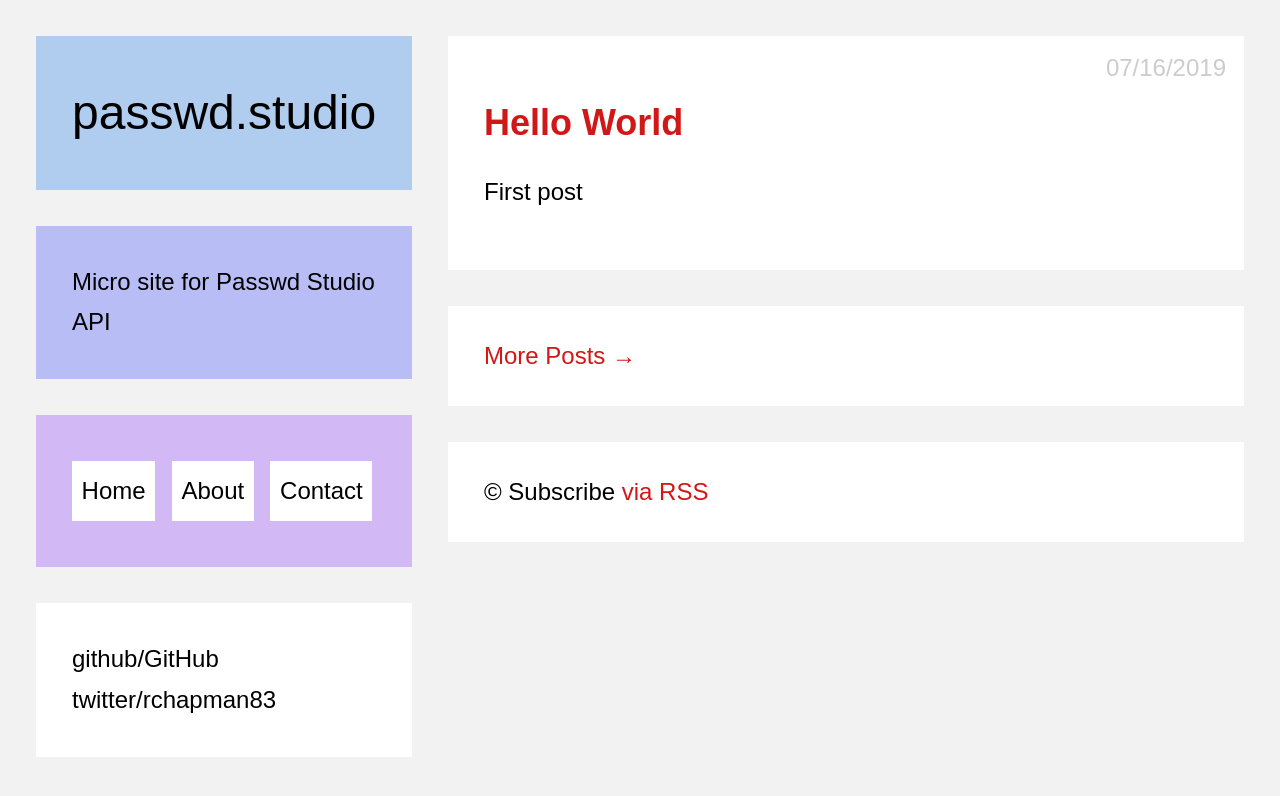
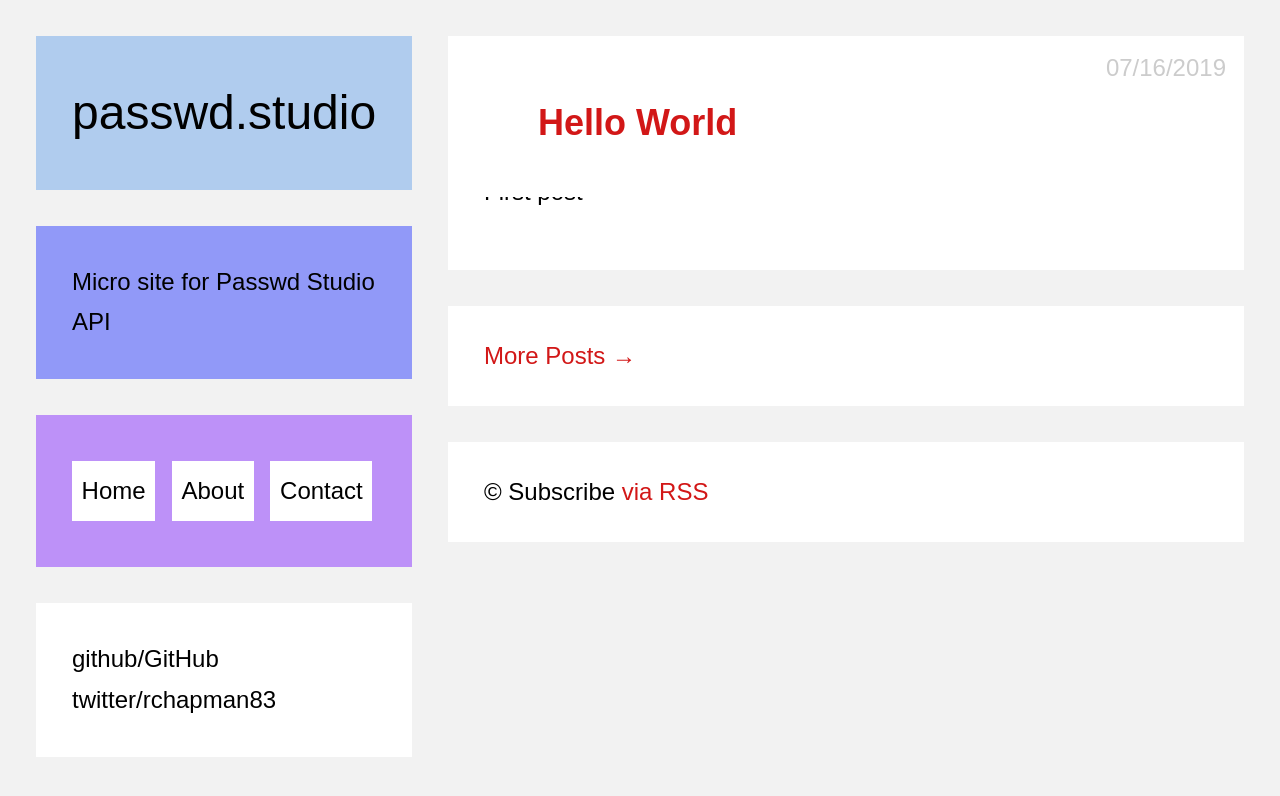
Before and after one commit to rchapman83/passwd-studio-web, a Jekyll site: the page built from index.html, in a window 1280 px wide. Shown: the top 796 px of the page. Built offline with Jekyll 4.4.1, drawn with Linux system fonts in a browser that asks for light colours.

Commit message:
update colour scheme

```diff
--- a/_sass/_layout.scss
+++ b/_sass/_layout.scss
@@ -1,16 +1,15 @@
 .color1 {
-    background: $colour1;
+    background: $blue1;
 }
 .color2 {
-    background: $colour2;
+    background: $blue2;
 }
 .color3 {
     background: white;
 }
 .color4 {
-    background: $colour3;
+    background: $purple1;
 }
-
 
 /*****************************************************************************/
 /*
--- a/assets/css/style.scss
+++ b/assets/css/style.scss
@@ -12,12 +12,12 @@
 $blue:              rgba(25, 117, 229, 0.3);
 $yellow:            rgba(255, 244, 43, 0.5);
 $green:             rgba(138, 219, 79, 0.3);
-$colour1:           rgba(51, 168, 255, 0.3);
-$colour2:           rgba(51, 66, 255, 0.3);
-$colour3:           rgba(138, 51, 255, 0.3);
-$colour4:           rgba(240, 51, 255, 0.3);
-$colour5:           rgba(255, 51, 168, 0.3);
-$colour6:           rgba(255, 51, 66, 0.3);
+$blue1:           rgba(51, 168, 255, 0.5);
+$blue2:           rgba(51, 66, 255, 0.5);
+$purple1:           rgba(138, 51, 255, 0.5);
+$magenta1:           rgba(240, 51, 255, 0.5);
+$magenta2:           rgba(255, 51, 168, 0.5);
+$coral1:           rgba(255, 51, 66, 0.5);
 $body-background:   #f2f2f2;
 
 // Import partials from `sass_dir` (defaults to `_sass`)
--- a/index.html
+++ b/index.html
@@ -5,7 +5,7 @@
 {% for post in site.posts limit:1 %}
   <article class="module color3">
     <h2>
-      <a class="colour3" href="{{ post.url | prepend: site.baseurl }}">{{ post.title }}</a>
+      <a class="module color3" href="{{ post.url | prepend: site.baseurl }}">{{ post.title }}</a>
     </h2>
     <time>{{ post.date| date: "%m/%d/%Y" }}</time>
     <p>
```
